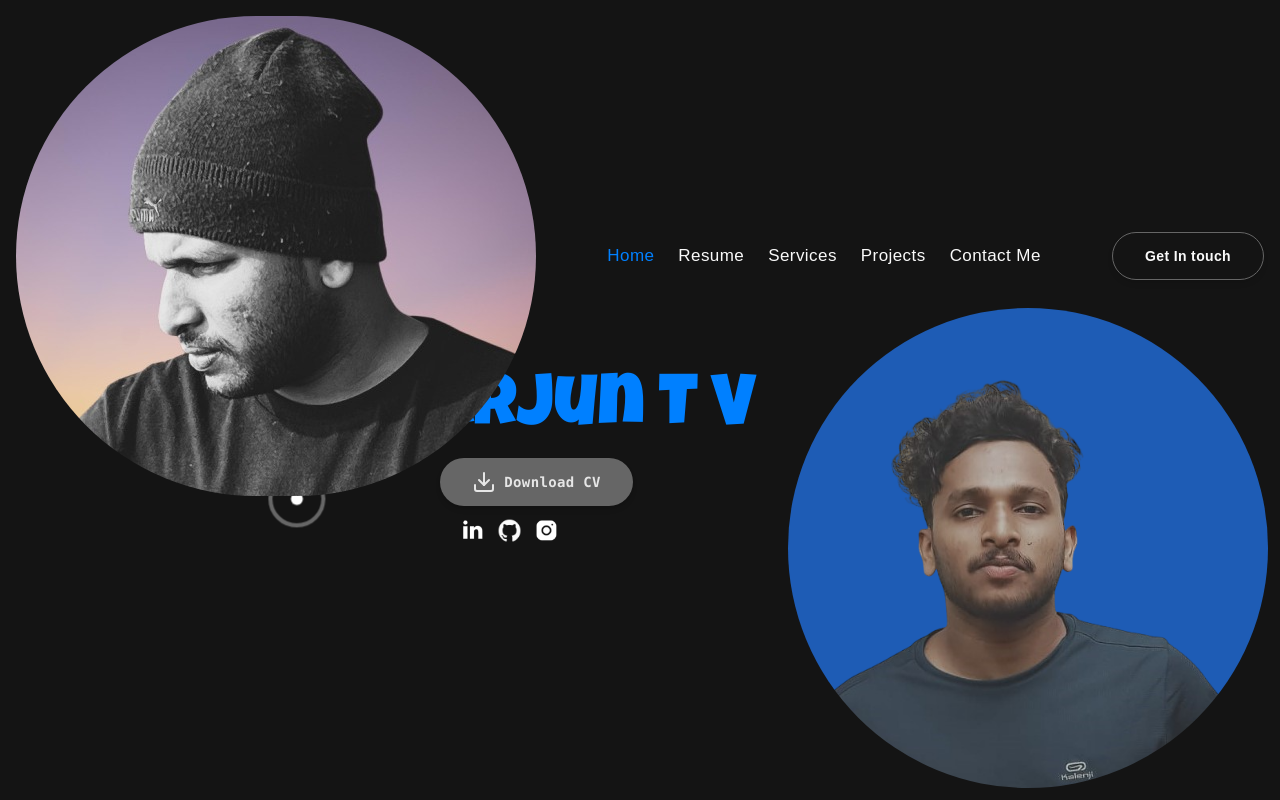
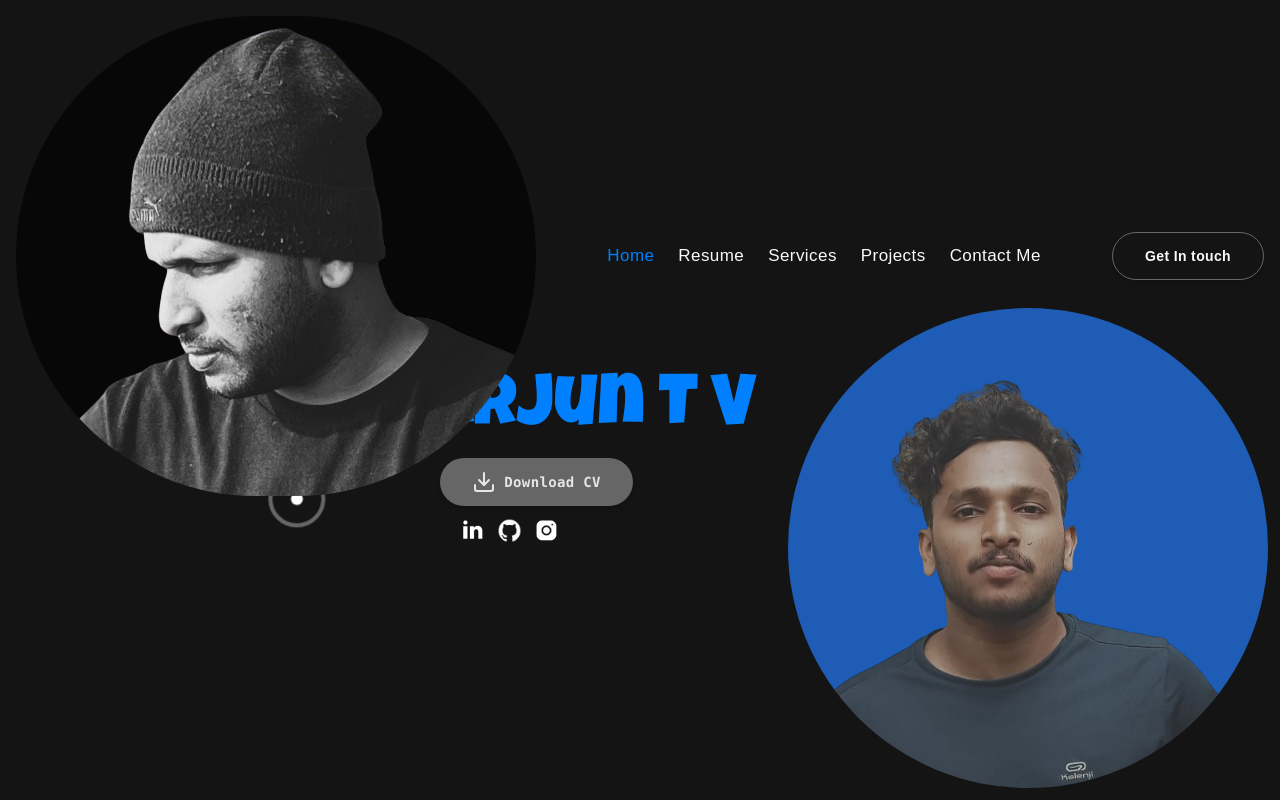
Before and after one commit to Arjun-4366/Next.js-portfolio, a Next.js app: page / in a window 1280 px wide. Built offline with nearby package versions, Linux system fonts and the light colour scheme; a web font is replaced by a local one.

Commit message:
logo img changed

```diff
--- a/src/components/Containers/MenuSection.tsx
+++ b/src/components/Containers/MenuSection.tsx
@@ -30,7 +30,7 @@ const MenuSection: React.FC = () => {
             animate="animate"
             variants={variants.scale}
             transition={transitions.scale}
-            src={"/logo1.jpg"}
+            src={"/logobg-black.png"}
             alt={"logo"}
             width={60}
             height={45}
```
